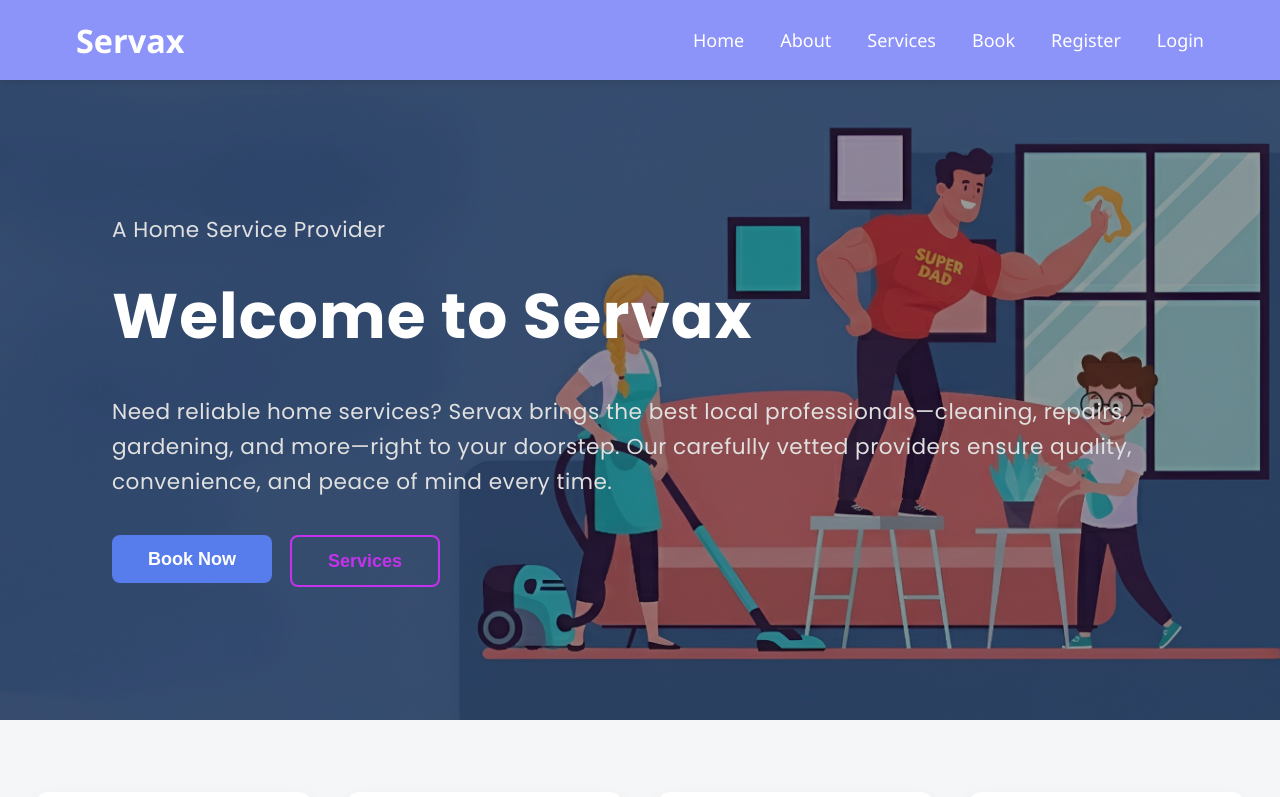
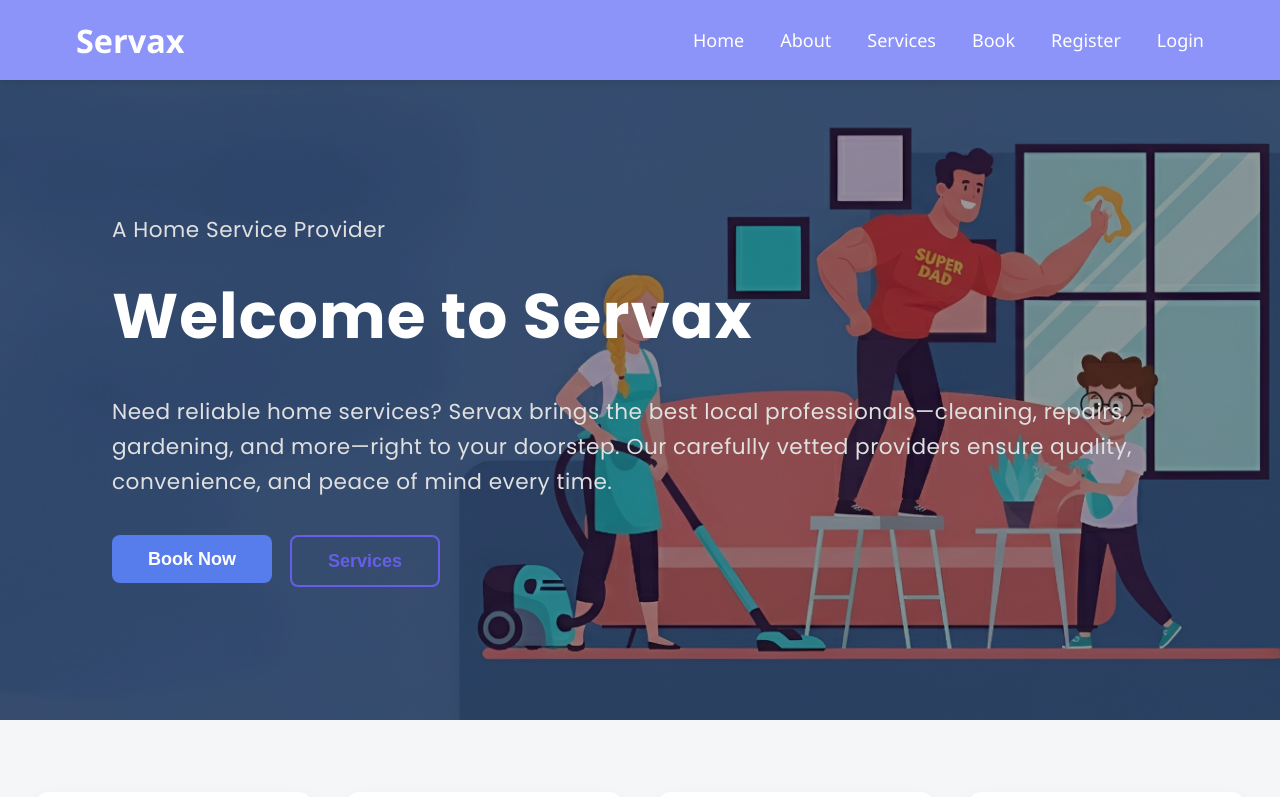
Before and after one commit to MohammadParvez7/GigSwap-hsp, a React (Vite) app in the folder client/: page / in a window 1280 px wide. Shown: the top 797 px of the page. Built offline with nearby package versions, Linux system fonts and the light colour scheme; no server answers.

Commit message:
btn color

```diff
--- a/client/src/pages/Styles/Home.css
+++ b/client/src/pages/Styles/Home.css
@@ -103,8 +103,8 @@
 /* Secondary Button */
 .secondary-btn {
   background-color: transparent;
-  color: #c432ec;
-  border: 2px solid #c432ec;
+  color: #675ee8;
+  border: 2px solid #675ee8;
 }
 
 /* Hover effect for Secondary */
```
